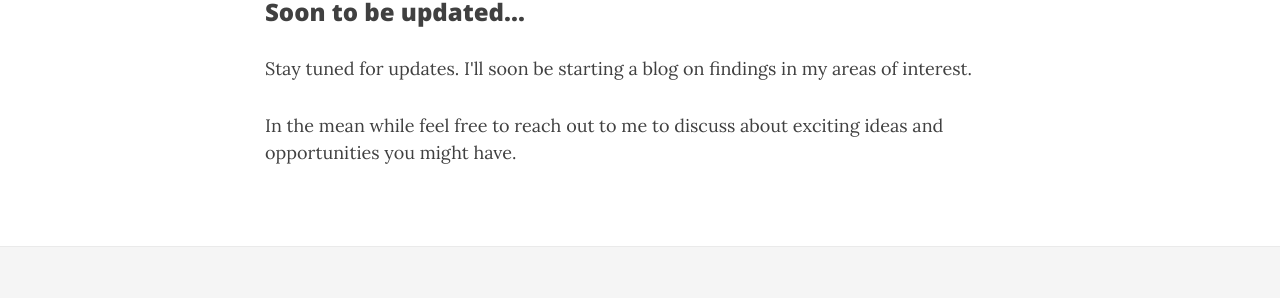
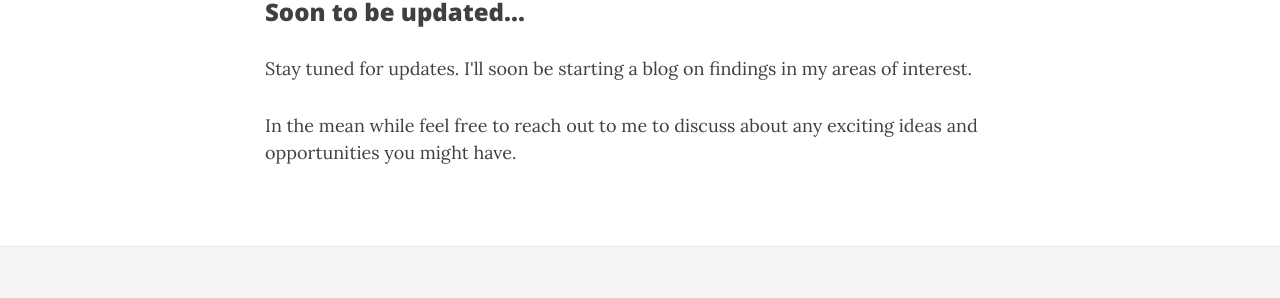
Before and after one commit to pavanbreddy/pavanbreddy.github.io, a Jekyll site: the page built from index.html, in a window 1280 px wide and 1130 px high. Shown: the part 650-948 px from the top of the window. Built offline with Jekyll 4.4.1, drawn with Linux system fonts in a browser that asks for light colours; nearby versions of some CDN libraries; the list of posts is cut into pages by our own code; part of the change alters nothing that is shown.

```diff
--- a/_config.yml
+++ b/_config.yml
@@ -41,13 +41,13 @@ avatar: "/img/pavanbreddy.jpg"
 # Important: you must keep the "name" parameter, everything else you can remove
 author:
   name: Pavan Reddy Bommana
-  email: "pavanbommana10@gmail.com"
+  email: "pbommana@cs.umass.edu"
   github: pavanbreddy    # eg. daattali
 
 # Select which links to show in the footer
 footer-links-active:
   rss: false
-  facebook: false
+  facebook: true
   email: true
   twitter: false
   google-plus: false
@@ -64,10 +64,10 @@ footer-links-active:
 
 # Select which share links to show in posts
 share-links-active:
-  twitter: false
-  facebook: false
+  twitter: true
+  facebook: true
   google: true
-  linkedin: false
+  linkedin: true
 
 # How to display the link to the website in the footer
 # Remove this if you don't want a link in the footer
--- a/index.html
+++ b/index.html
@@ -13,7 +13,7 @@ use-site-title: true
 
 <h3>Soon to be updated...</h3>
 <p>Stay tuned for updates. I'll soon be starting a blog on findings in my areas of interest.</p>
-<p>In the mean while feel free to reach out to me to discuss about exciting ideas and opportunities you might have.</p>
+<p>In the mean while feel free to reach out to me to discuss about any exciting ideas and opportunities you might have.</p>
 
 <!--<h3>Professional Acitivities</h3>
 <ul>
```
